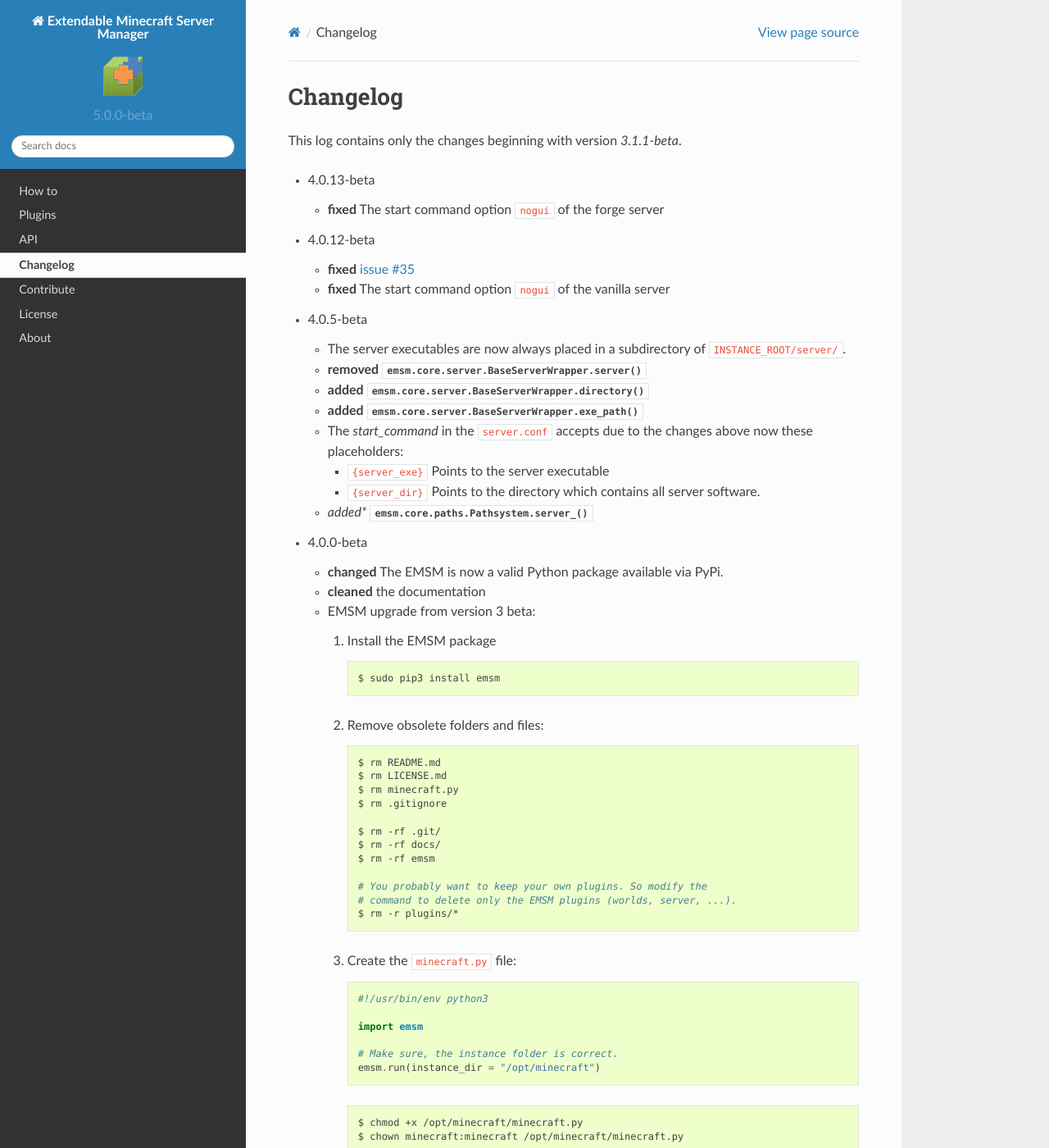
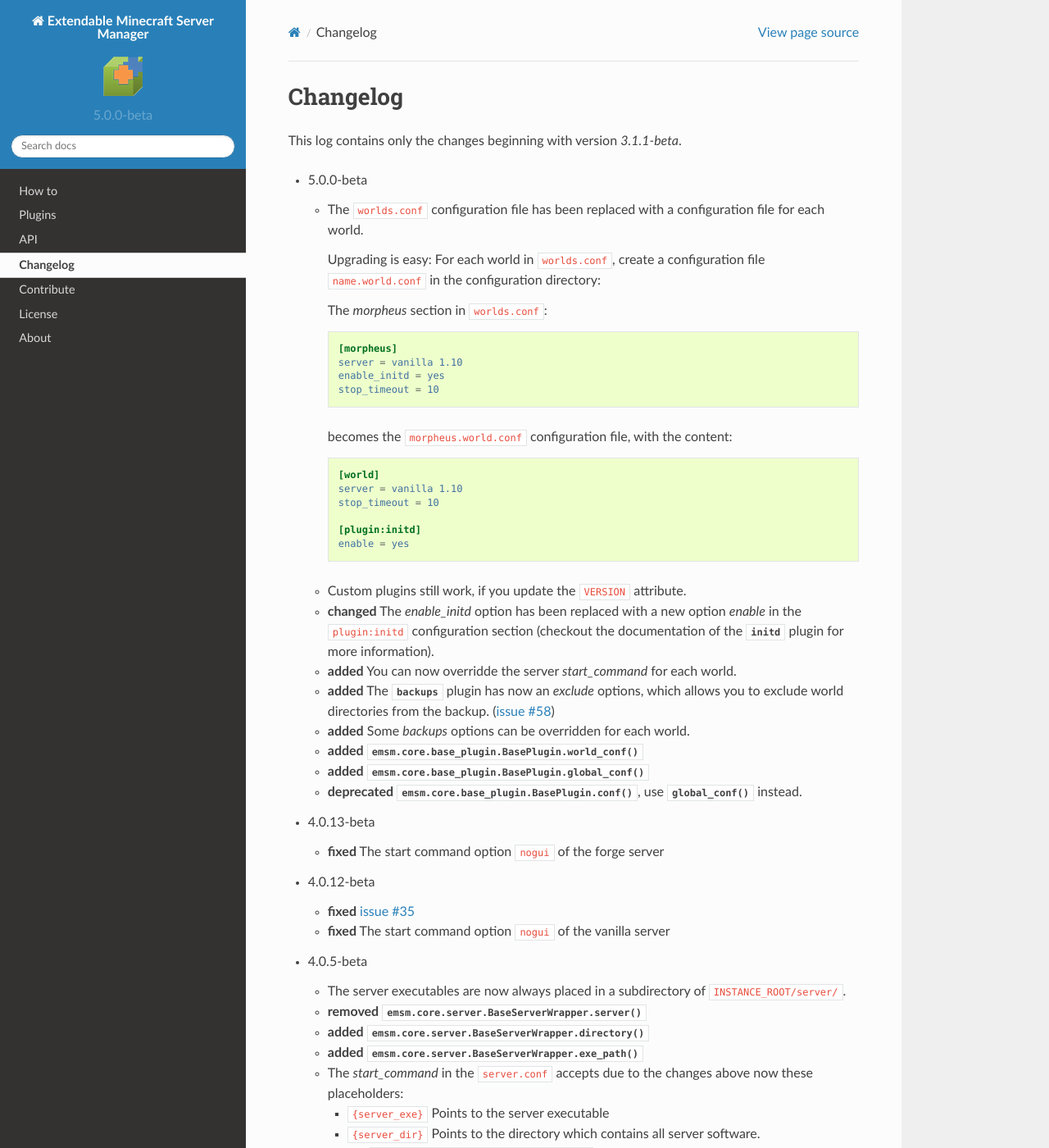
Before and after one commit to benediktschmitt/emsm, a Sphinx documentation site: the page built from docs/source/changelog.rst, in a window 1280 px wide and 1400 px high. Shown: the whole window at 82% size. Built offline with Sphinx 7.4.7 and the Read the Docs theme 2.0.0, drawn with Linux system fonts in a browser that asks for light colours.

Commit message:
*updated* changelog

```diff
--- a/docs/source/changelog.rst
+++ b/docs/source/changelog.rst
@@ -4,6 +4,58 @@
 =========
 
 This log contains only the changes beginning with version *3.1.1-beta*.
+
+*   5.0.0-beta
+
+    *   The :file:`worlds.conf` configuration file has been replaced with a
+        configuration file for each world.
+
+        Upgrading is easy: For each world in :file:`worlds.conf`, create a
+        configuration file :file:`name.world.conf` in the configuration
+        directory:
+
+        The *morpheus* section in :file:`worlds.conf`:
+
+        .. code-block:: ini
+
+            [morpheus]
+            server = vanilla 1.10
+            enable_initd = yes
+            stop_timeout = 10
+
+        becomes the :file:`morpheus.world.conf` configuration file, with the
+        content:
+
+        .. code-block:: ini
+
+            [world]
+            server = vanilla 1.10
+            stop_timeout = 10
+
+            [plugin:initd]
+            enable = yes
+
+    *   Custom plugins still work, if you update the ``VERSION``
+        attribute.
+
+    *   **changed** The *enable_initd* option has been replaced with a new
+        option *enable* in the ``plugin:initd`` configuration section
+        (checkout the documentation of the :mod:`~emsm.plugins.initd` plugin
+        for more information).
+
+    *   **added** You can now overridde the server *start_command* for each
+        world.
+
+    *   **added** The :mod:`~emsm.plugins.backups` plugin has now an *exclude*
+        options, which allows you to exclude world directories from the backup.
+        (`issue #58 <https://github.com/benediktschmitt/emsm/issues/58>`_)
+
+    *   **added** Some *backups* options can be overridden for each world.
+
+    *   **added** :meth:`emsm.core.base_plugin.BasePlugin.world_conf`
+    *   **added** :meth:`emsm.core.base_plugin.BasePlugin.global_conf`
+    *   **deprecated** :meth:`emsm.core.base_plugin.BasePlugin.conf`,
+        use :meth:`global_conf` instead.
 
 *   4.0.13-beta
 
```
